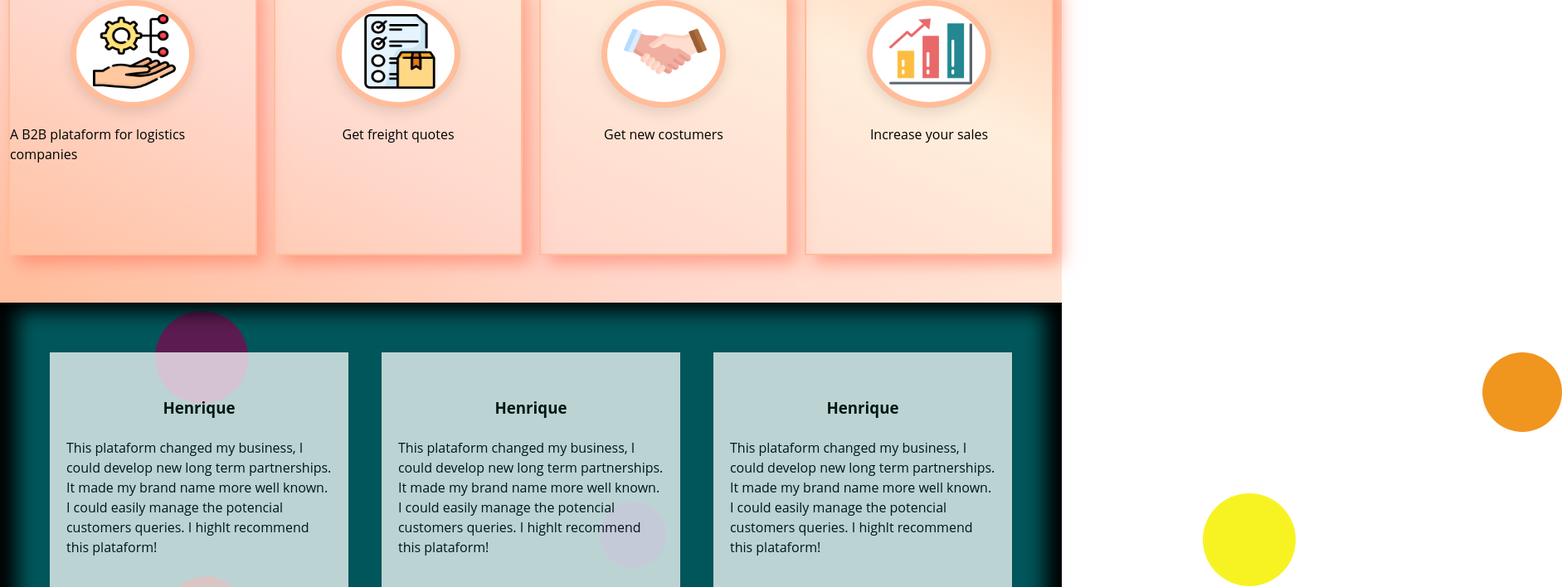
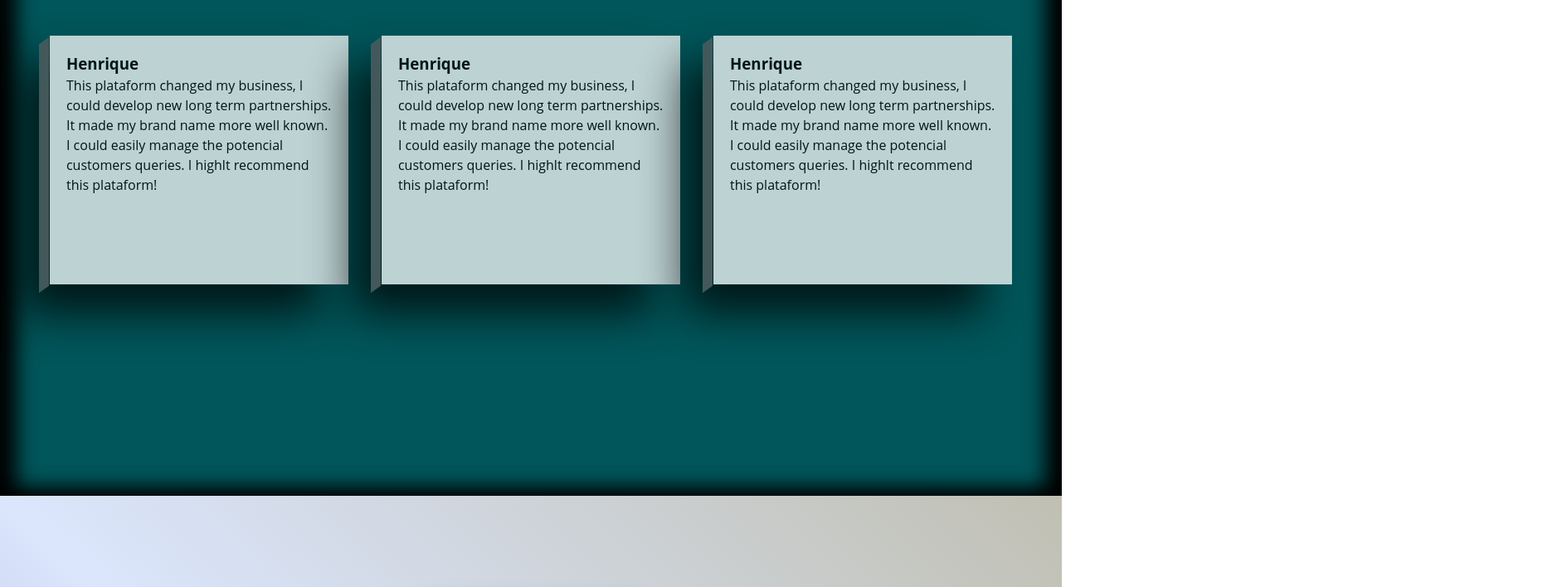
Before and after one commit to Rennatts/React-company-web-page, a React (Create React App) app in the folder website/: page / in a window 1280 px wide. Shown: the part 2092-2800 px from the top of the page at 83% size, 1883 px wide, since content can reach past the window. Built offline with nearby package versions, Linux system fonts and the light colour scheme.

Commit message:
company website mern project

```diff
--- a/website/src/components/ClientsReview.css
+++ b/website/src/components/ClientsReview.css
@@ -25,6 +25,7 @@
     align-items: center;
     padding-left: 40px;
     padding-right: 40px;
+    padding-top: 50px;
 
 }
 
@@ -33,7 +34,6 @@
     height: 300px;
     padding: 20px;
     margin: 20px;
-    display: flex;
     justify-content: center;
     align-items: center;
     flex-direction: column;
@@ -41,136 +41,29 @@
     opacity: 0.736;
     z-index: 5;
     margin-top: 200px;
+    position: relative;
+    box-shadow: -35px 35px 50px rgba(0,0,0,1);
+    transform: skewY(0deg);
 
 }
 
+.client_box:hover{
+    transform: translate(3px, -3px);
+}
 
 
-
-.circle_1{
-    position: absolute;
-    background: #456BD9;
-    border: none;
-    border-radius: 50%;
-    height: 5rem;
-    width: 5rem;
-    left: 800px;
-    animation: circle_move 3s ease-in-out infinite alternate;
+.client_box:hover{
+    box-shadow: -50px 50px 100px rgba(0,0,0,1);
 }
 
-.circle_2{
+.client_box::before{
+    content: "";
+    width: 12px;
+    height: 100%;
+    background: rgb(92, 90, 90);
     position: absolute;
-    background: #b838a2;
-    border: none;
-    border-radius: 50%;
-    height: 7rem;
-    width: 7rem;
-    left: 200px;
-    top: 10px;
-    animation: circle_move 4s ease-in-out infinite alternate;
+    top:0;
+    left: 17px;
+    transform: skewY(-35deg) translate(-30px, -15px);
+
 }
-
-.circle_3{
-    position: absolute;
-    background: #3dc4db;
-    border: none;
-    border-radius: 50%;
-    height: 9rem;
-    width: 9rem;
-    left: 200px;
-    top: 530px;
-    animation: circle_move 3s 1.6s ease-in-out infinite alternate;
-}
-
-.circle_4{
-    position: absolute;
-    background: #21a016;
-    border: none;
-    border-radius: 50%;
-    height: 9rem;
-    width: 9rem;
-    left: 1300px;
-    top: 530px;
-    animation: circle_move 4s 1.6s ease-in-out infinite alternate;
-}
-
-.circle_5{
-    position: absolute;
-    background: #f7f323;
-    border: none;
-    border-radius: 50%;
-    height: 7rem;
-    width: 7rem;
-    left: 1500px;
-    top: 230px;
-    animation: circle_move 2s ease-in-out infinite alternate;
-}
-
-.circle_6{
-    position: absolute;
-    background: #702941;
-    border: none;
-    border-radius: 50%;
-    height: 3rem;
-    width: 3rem;
-    left: 1500px;
-    top: 400px;
-    animation: circle_move 3s 1.2s ease-in-out infinite alternate;
-}
-
-.circle_7{
-    position: absolute;
-    background: #160138;
-    border: none;
-    border-radius: 50%;
-    height: 6.5rem;
-    width: 6.5rem;
-    left: 800px;
-    top: 590px;
-    animation: circle_move 4s 1.6s ease-in-out infinite alternate;
-}
-
-.circle_8{
-    position: absolute;
-    background: #ca07ba;
-    border: none;
-    border-radius: 50%;
-    height: 6rem;
-    width: 6rem;
-    left: 600px;
-    top: 400px;
-    animation: circle_move 3s 0.6s ease-in-out infinite alternate;
-}
-
-.circle_9{
-    position: absolute;
-    background: #f0951e;
-    border: none;
-    border-radius: 50%;
-    height: 6rem;
-    width: 6rem;
-    left: 1800px;
-    top: 60px;
-    animation: circle_move 4s ease-in-out infinite alternate;
-}
-
-.circle_10{
-    position: absolute;
-    background: #e24242;
-    border: none;
-    border-radius: 50%;
-    height: 6rem;
-    width: 6rem;
-    left: 300px;
-    top: 330px;
-    animation: circle_move 2s 1s ease-in-out infinite alternate;
-}
-
-@keyframes circle_move {
-    from {
-        transform: translateX(-100px)
-    }
-}
-.client_name{
-    padding-bottom: 22px;
-}
--- a/website/src/components/ClientsReview.js
+++ b/website/src/components/ClientsReview.js
@@ -30,16 +30,6 @@ function ClientsReview() {
                     <p>This plataform changed my business, I could develop new long term partnerships. It made my brand name more well known. I could easily manage the potencial customers queries. I highlt recommend this plataform!</p>
                 </div>
             </div>
-            <div className="circle_1"></div>
-            <div className="circle_2"></div>
-            <div className="circle_3"></div>
-            <div className="circle_4"></div>
-            <div className="circle_5"></div>
-            <div className="circle_6"></div>
-            <div className="circle_7"></div>
-            <div className="circle_8"></div>
-            <div className="circle_9"></div>
-            <div className="circle_10"></div>
         </div>
     )
 }
--- a/website/src/components/Introduction.css
+++ b/website/src/components/Introduction.css
@@ -1,9 +1,10 @@
 .main_container_intro{
     background: #161623;
-    height: 76%;
+    height: 86vh;
     position: relative;
     flex-wrap: wrap;
     z-index: 1;
+
 }
 
 
@@ -42,7 +43,7 @@
    max-width: 2500px;
    flex-wrap: wrap;
    z-index: 1;
-   padding-top: 55px;
+   padding-top: 100px;
 }
 
 .container_intro .card{
--- a/website/src/components/header/Header.js
+++ b/website/src/components/header/Header.js
@@ -35,21 +35,20 @@ function Header ({ currentCompany }) {
             )}
 
             {isAuthenticated() && (
-                <div className="header_direita">
+                <div className="header_direita_log">
+
                 <Link to={`/company/${isAuthenticated().company._id}`}
                 className="nav-link"
                 href="#">
                 {`${isAuthenticated().company.company_name}´s profile`}
                 </Link>
 
-                    <li>
-                        <Link
+                <Link className="nav-link"
                 onClick={()=> signout(()=> history.push('/'))}>
-                            <div className="contato">
+                    <div>
                         <span>log out</span>
                     </div>
                 </Link>
-                    </li>
                 </div>
 
             )}
--- a/website/src/components/header/style.css
+++ b/website/src/components/header/style.css
@@ -68,6 +68,49 @@
 }
 
 
+.header_direita_log {
+    display: flex;
+    justify-content: space-evenly;
+    font-size: 20px;
+    font-weight: 500;
+    text-decoration: none;
+    padding: .8rem;
+    margin-top: 0.4rem;
+    padding-right: 70px;
+    text-decoration: none;
+    color: white;
+}
+
+.header_direita_log .nav-link{
+    color: rgb(170, 165, 165);
+    font-size: 22px;
+    background-color: rgb(12, 12, 12);
+    padding: 20px;
+    border-radius: 20px;
+    position: relative;
+    box-shadow: 20px 20px 50px rgba(0, 0, 0, 0.5);
+    background: rgba(255, 255, 255, 0.1);
+    overflow: hidden;
+    border-top: 1px solid rgba(255, 255, 255, 0.5);
+    border-left: 1px solid rgba(255, 255, 255, 0.5);
+    display: flex;
+    align-items: center;
+
+}
+
+.header_direita_log .nav-link:hover{
+    color: rgb(247, 230, 234);
+    background-color: rgb(187, 7, 46);
+    padding: 20px;
+    border-radius: 20px;
+
+}
+
+.nav-link{
+    margin: 0 10px;
+}
+
+
 .login,
 .contato,
 .compras,
```
Also changed, not shown: website/src/pages/Profile.js (added, +24 -0 lines), website/src/pages/landing/Landing.js (deleted, +0 -32 lines), 1 other file (tests, documents, lock files or other folders). Lines whose indentation alone changed are shown as unchanged.
